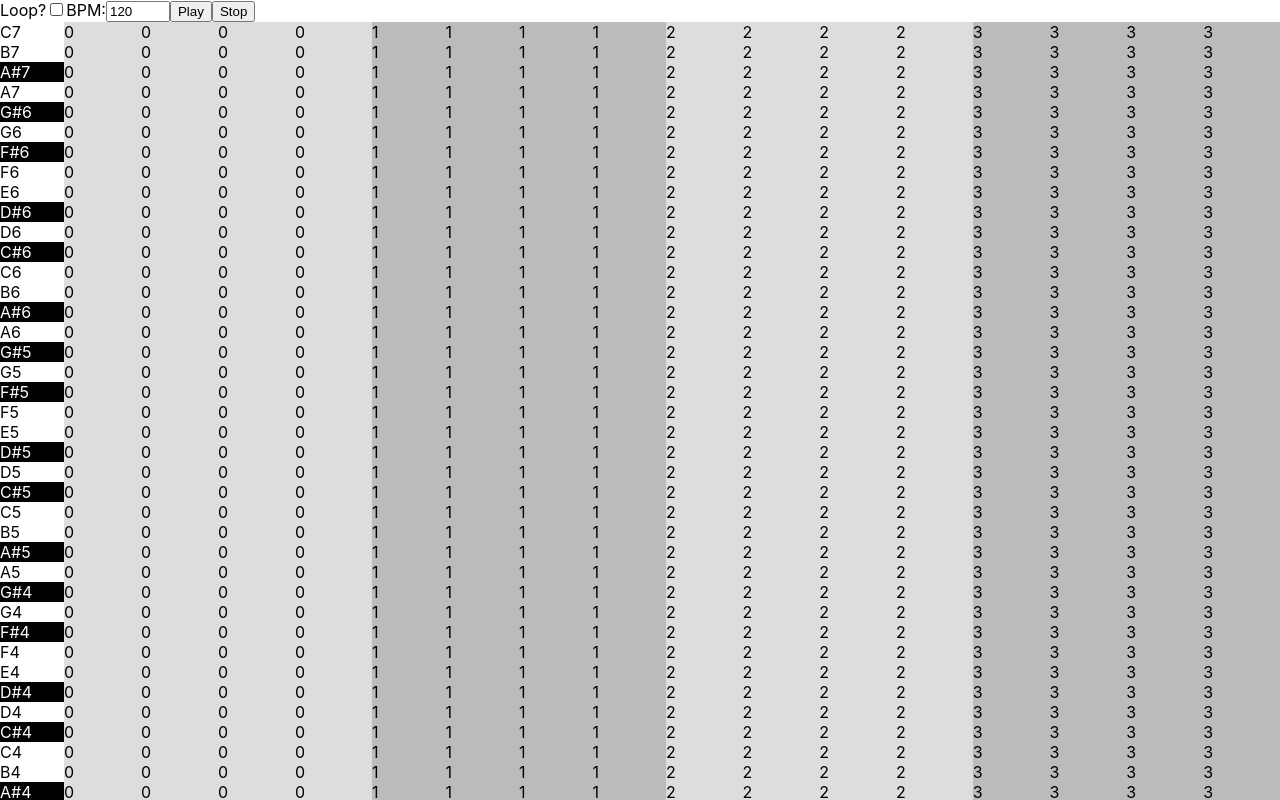
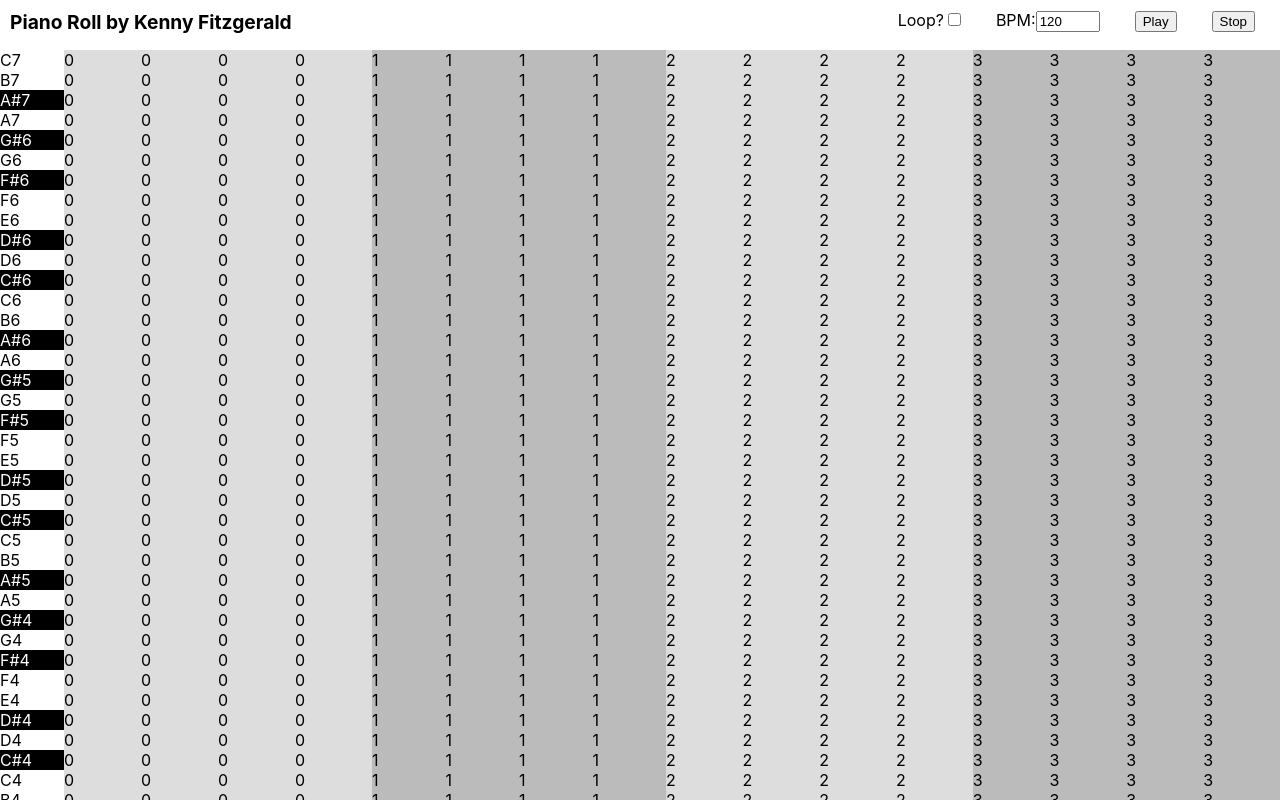
Before and after one commit to fitzgeraldkd/piano-roll, a React (Create React App) app: page / in a window 1280 px wide. Shown: the top 800 px of the page. Built offline with nearby package versions, Linux system fonts and the light colour scheme.

Commit message:
Update header/controls

```diff
--- a/src/views/Controls/Controls.styles.tsx
+++ b/src/views/Controls/Controls.styles.tsx
@@ -1,3 +1,23 @@
 import styled from 'styled-components';
 
-export default styled.div``;
+export default styled.div`
+  position: fixed;
+  top: 0;
+  left: 0;
+  padding: 10px;
+  width: 100vw;
+  background-color: white;
+
+  input, button {
+    margin-right: 35px;
+  }
+
+  .title {
+    font-weight: bold;
+    font-size: 1.2em;
+  }
+
+  .inputs {
+    float: right;
+  }
+`;
--- a/src/views/Controls/Controls.tsx
+++ b/src/views/Controls/Controls.tsx
@@ -1,4 +1,5 @@
 import React, { useState } from 'react';
+import ControlsStyles from './Controls.styles';
 
 interface ControlsProps {
   handlePlaySequence: Function;
@@ -18,7 +19,11 @@ function Controls({ handlePlaySequence, handleStopAudio }: ControlsProps) {
   };
 
   return (
-    <div>
+    <ControlsStyles>
+      <span className='title'>
+        Piano Roll by Kenny Fitzgerald
+      </span>
+      <span className='inputs'>
         <label htmlFor='loop'>Loop?</label>
         <input id='loop' type='checkbox' checked={loop} onChange={handleSetLoop} />
 
@@ -27,7 +32,9 @@ function Controls({ handlePlaySequence, handleStopAudio }: ControlsProps) {
 
         <button onClick={() => handlePlaySequence(loop, bpm)}>Play</button>
         <button onClick={() => handleStopAudio()}>Stop</button>
-    </div>
+      </span>
+
+    </ControlsStyles>
   );
 }
 
--- a/src/views/PianoRoll/PianoRoll.styles.tsx
+++ b/src/views/PianoRoll/PianoRoll.styles.tsx
@@ -1,6 +1,7 @@
 import styled from 'styled-components';
 
 export default styled.div`
+  margin: 50px 0;
   display: grid;
   grid-template-columns: 64px auto;
 `;
```
Lines whose indentation alone changed are shown as unchanged.
